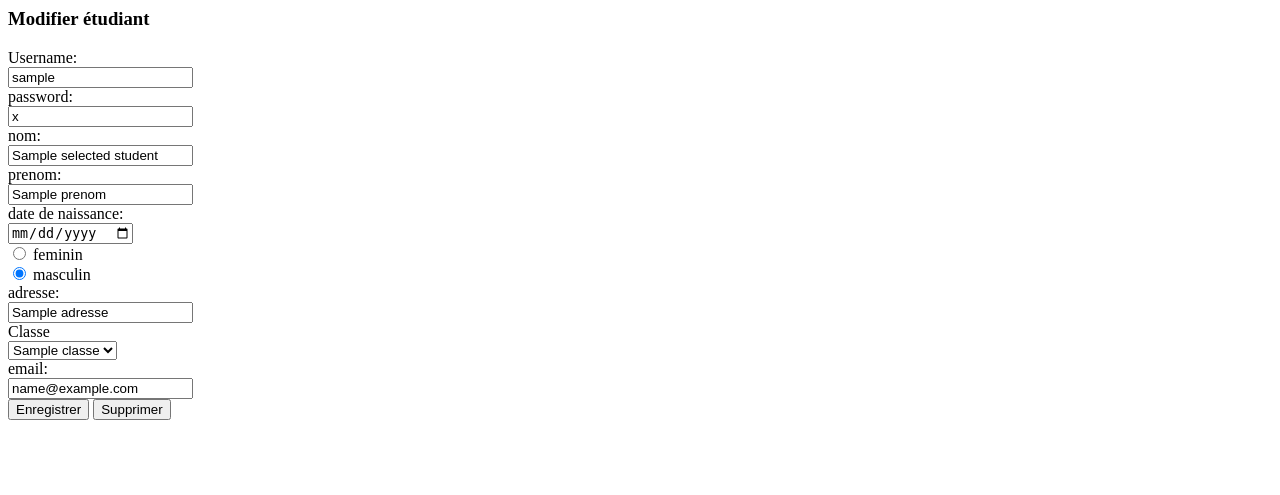
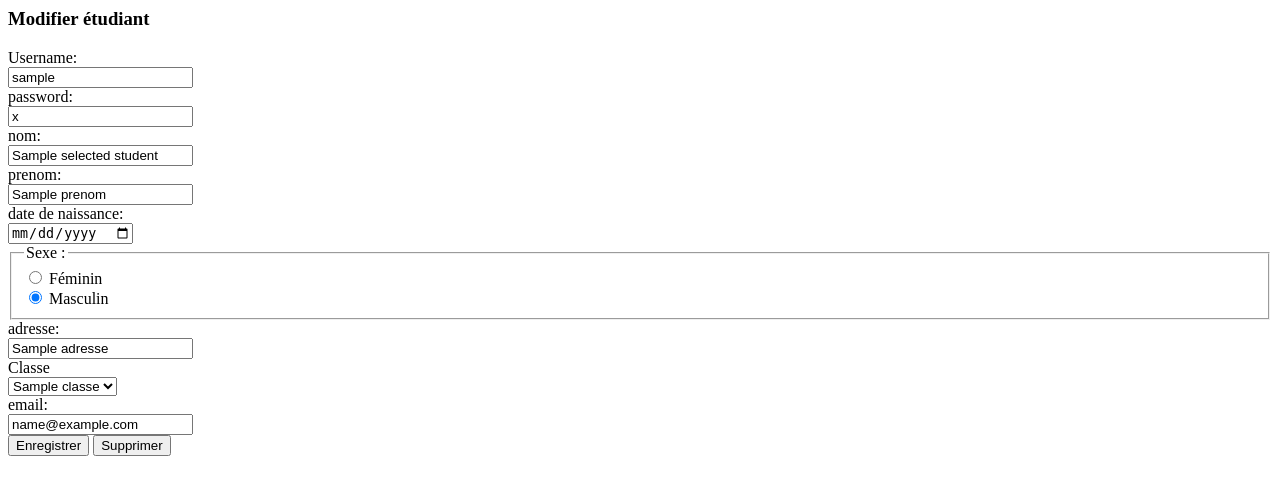
Before and after one commit to Mampionona33/gestion_etudiant_django, a Django app: template app/sekoly/templates/components/form_etudiant.html in a window 1280 px wide. Shown: the top 495 px of the page. Run offline with Django 4.2, Linux system fonts and the light colour scheme; the template is opened without the code that fills it: most values are stand-ins (such as "Sample title", 1, 10 or a date in 2020).

Commit message:
adding fieldset for sex radio box

```diff
--- a/app/sekoly/templates/components/form_etudiant.html
+++ b/app/sekoly/templates/components/form_etudiant.html
@@ -46,18 +46,18 @@
             <input class="form-control" type="date" {% if selected_student %} value="{{ selected_student.date_de_naissance }}" {% endif %} name="date_de_naissance" id="date_de_naissance" required>
         </div>
     </div>
+    <fieldset>
+        <legend class="h5">Sexe :</legend>
         <div class="form-check form-check-inline">
             <input class="form-check-input" type="radio" name="sex" id="f">
-      <label class="form-check-label" for="f">
-        feminin
-      </label>
+            <label class="form-check-label" for="f">Féminin</label>
         </div>
         <div class="form-check form-check-inline">
             <input class="form-check-input" type="radio" name="sex" id="m" checked>
-      <label class="form-check-label" for="flexRadioDefault2">
-        masculin
-      </label>
+            <label class="form-check-label" for="m">Masculin</label>
         </div>
+    </fieldset>
+
     <div class="form-group row">
         <label class="col-sm-2 col-form-label h5 text-capitalize" for="libelle">adresse:</label>
         <div class="col-sm-4">
@@ -78,7 +78,7 @@
     <div class="form-group row">
         <label class="col-sm-2 col-form-label h5 text-capitalize" for="libelle">email:</label>
         <div class="col-sm-4">
-            <input class="form-control" type="text" {% if selected_student %} value="{{ selected_student.email }}" {% endif %} name="email" id="email">
+            <input class="form-control" type="email" {% if selected_student %} value="{{ selected_student.email }}" {% endif %} name="email" id="email">
         </div>
     </div>
 
```
Also changed, not shown: app/db.sqlite3. Lines whose indentation alone changed are shown as unchanged.
